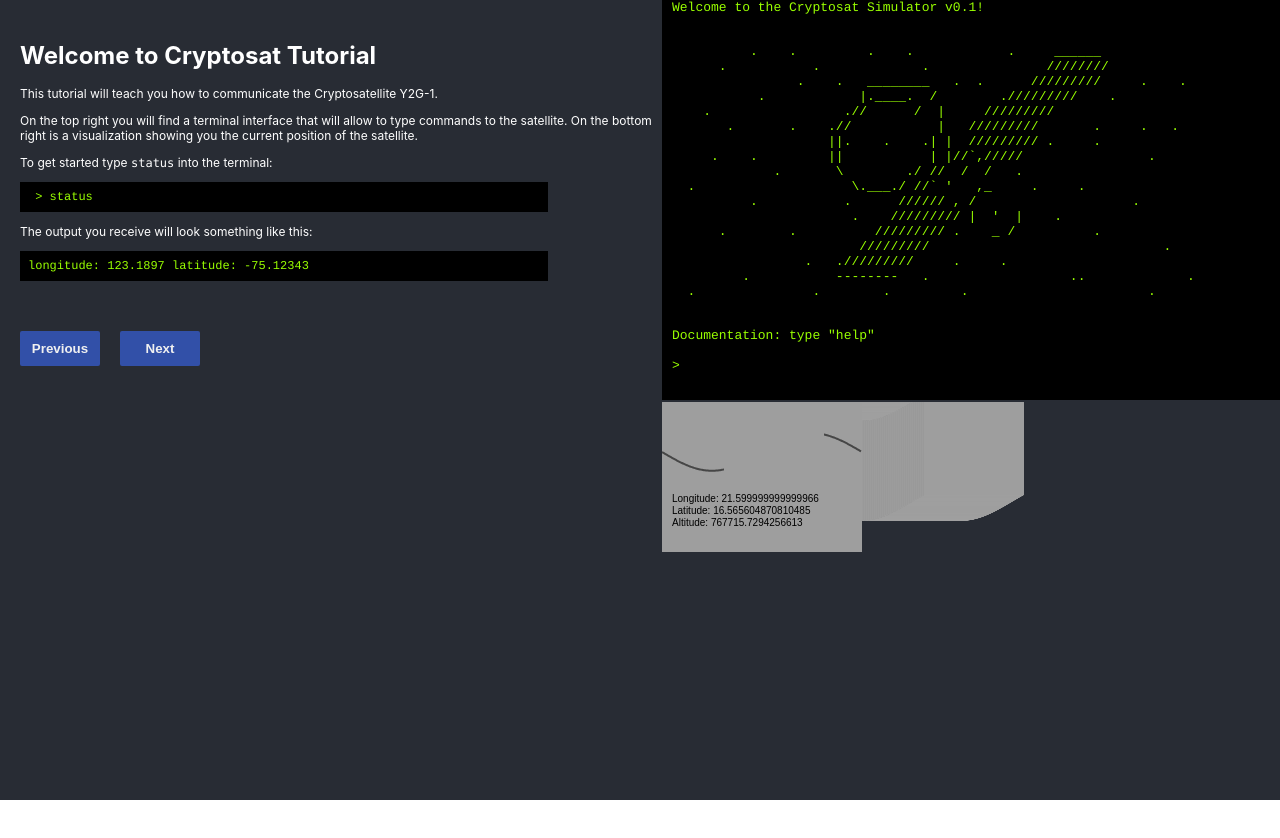
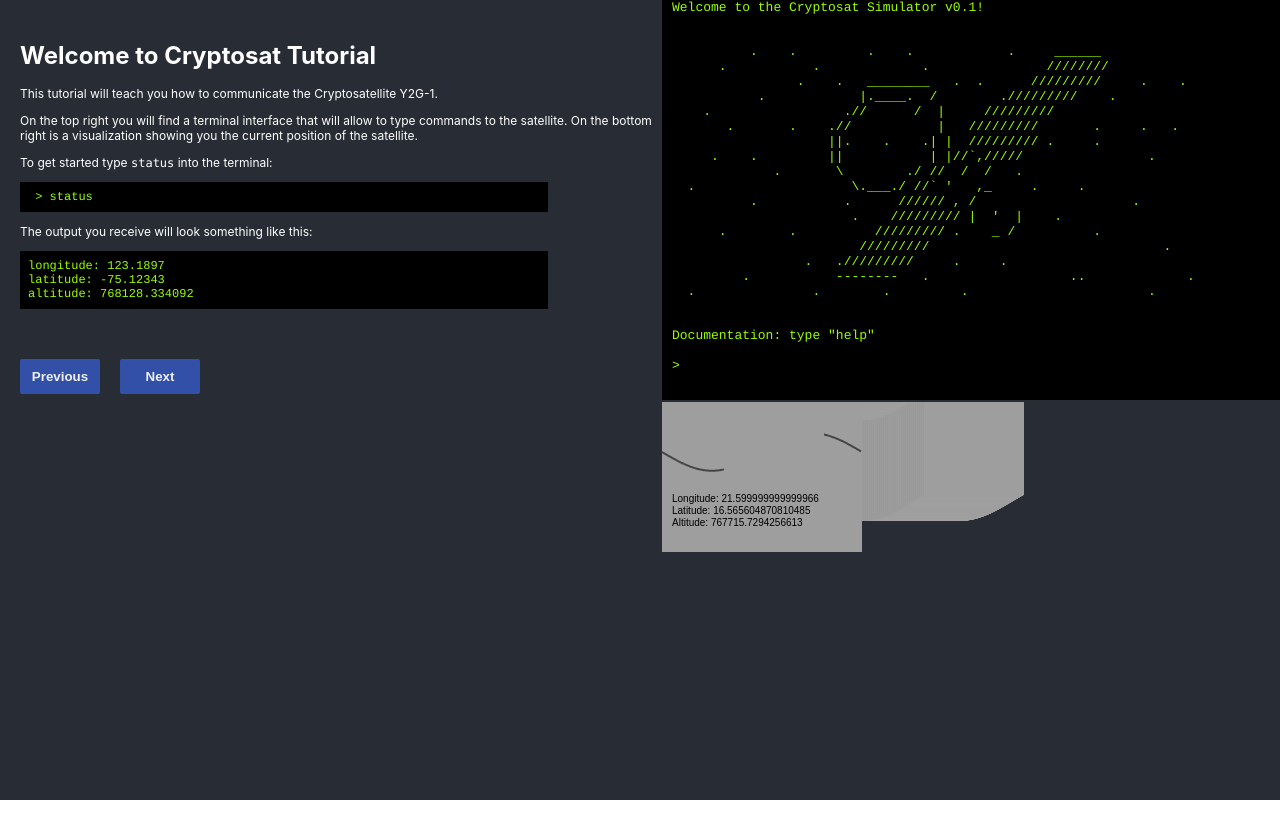
Before and after one commit to cryptosat/cryptosim, a React (Create React App) app: page / in a window 1280 px wide. Shown: the top 838 px of the page. Built offline with nearby package versions, Linux system fonts and the light colour scheme.

Commit message:
new line in terminal

```diff
--- a/src/App.css
+++ b/src/App.css
@@ -84,6 +84,7 @@
   text-align: left;
   padding: 8px;
   width: 80%;
+  white-space: pre;
 }
 
 
--- a/src/Tutorial.js
+++ b/src/Tutorial.js
@@ -26,7 +26,7 @@ class Tutorial extends React.Component {
           <p>To get started type <code>status</code> into the terminal:</p>
           {this.renderTerminal('status', true)}
           <p> The output you receive will look something like this:</p>
-          {this.renderTerminal('longitude: 123.1897\nlatitude: -75.12343')}
+          {this.renderTerminal('longitude: 123.1897\nlatitude: -75.12343\naltitude: 768128.334092')}
         </div>
         <div id="documentation-nav">
           <button>Previous</button>
```
